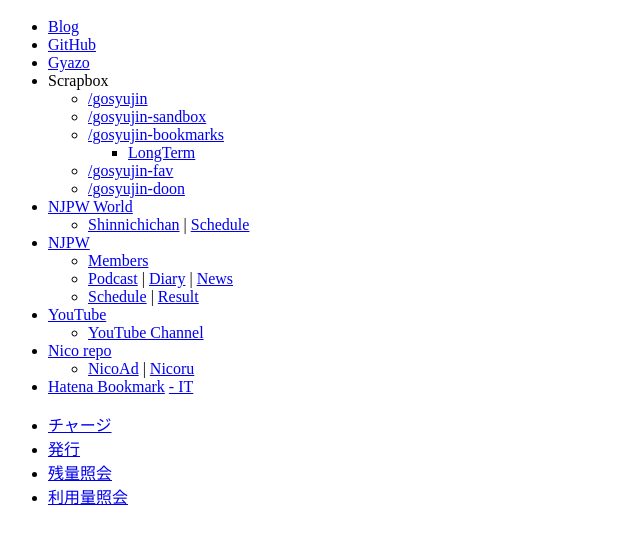
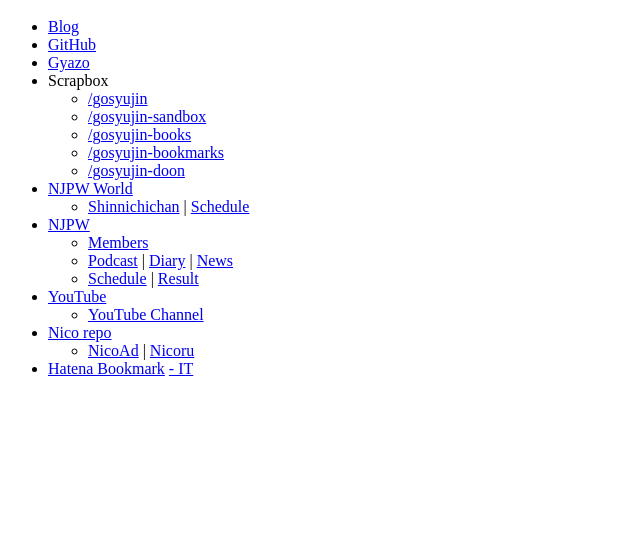
Before and after one commit to gosyujin/index, a plain HTML site: page index.html in a window 1280 px wide. Shown: the part 48-592 px from the top of the page, without its empty margins (0-640 px from the left). Drawn offline with Linux system fonts and the light colour scheme.

Commit message:
Update index.html

```diff
--- a/index.html
+++ b/index.html
@@ -14,11 +14,8 @@
   <ul>
     <li><a href="https://scrapbox.io/gosyujin/">/gosyujin</a></li>
     <li><a href="https://scrapbox.io/gosyujin-sandbox/">/gosyujin-sandbox</a></li>
+    <li><a href="https://scrapbox.io/gosyujin-books">/gosyujin-books</a></li>
     <li><a href="https://scrapbox.io/gosyujin-bookmarks/">/gosyujin-bookmarks</a></li>
-    <ul>
-      <li><a href="https://scrapbox.io/gosyujin-bookmarks/LongTerm">LongTerm</a></li>
-    </ul>
-    <li><a href="https://scrapbox.io/gosyujin-fav">/gosyujin-fav</a></li>
     <li><a href="https://scrapbox.io/doon-seiyuu">/gosyujin-doon</a></li>
   </ul>
   <li><a href="http://njpwworld.com/">NJPW World</a></li>
@@ -41,12 +38,5 @@
   </ul>
   <li><a href="https://b.hatena.ne.jp/">Hatena Bookmark</a> <a href="https://b.hatena.ne.jp/hotentry/it"> - IT</a></li>
 </ul>
- <ul>
-  <li><a href="https://www.iijmio.jp/service/setup/hdd/charge/">チャージ</a></li>
-  <li><a href="https://www.iijmio.jp/service/setup/hdd/couponcode/">発行</a></li>
-  <li><a href="https://www.iijmio.jp/service/setup/hdd/couponstatus/">残量照会</a></li>
-  <li><a href="https://www.iijmio.jp/service/setup/hdd/viewdata/">利用量照会</a></li>
-</ul>
-
-
-</body></html>
+</body>
+</html>
```
